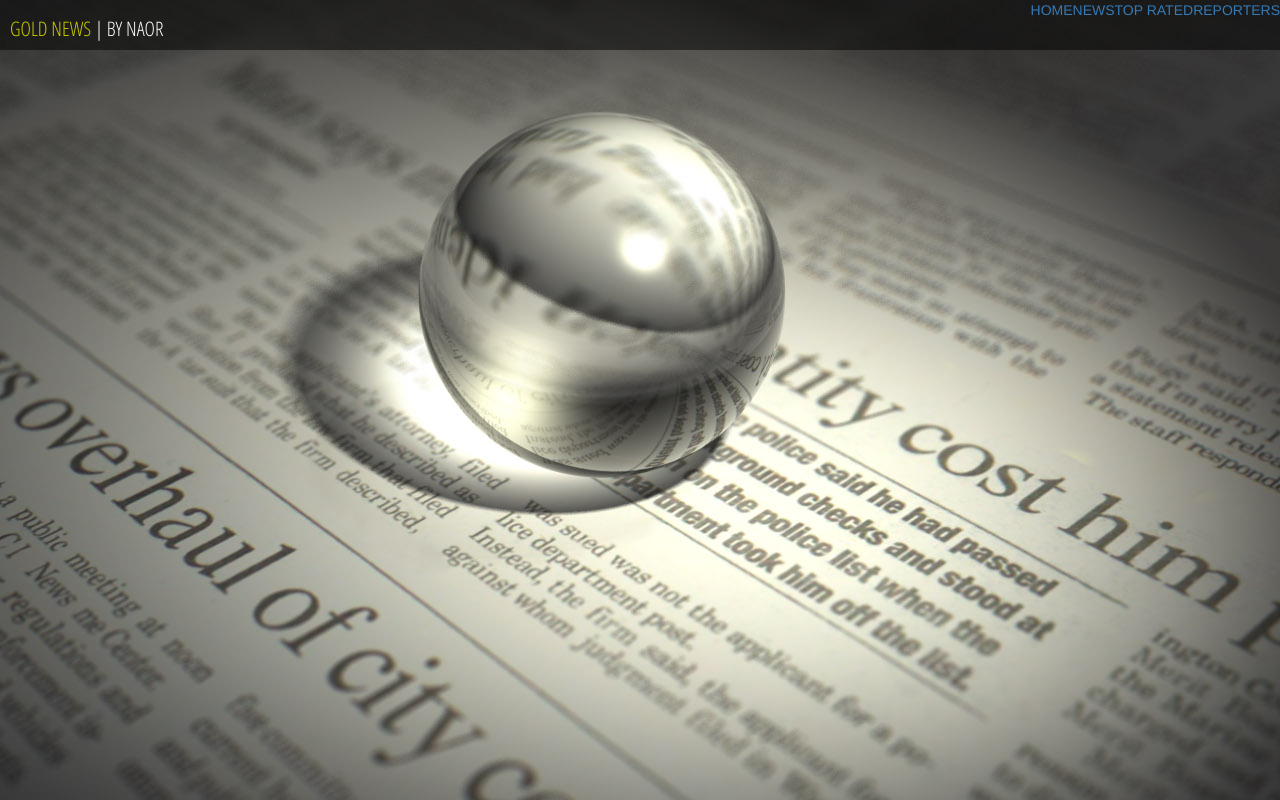
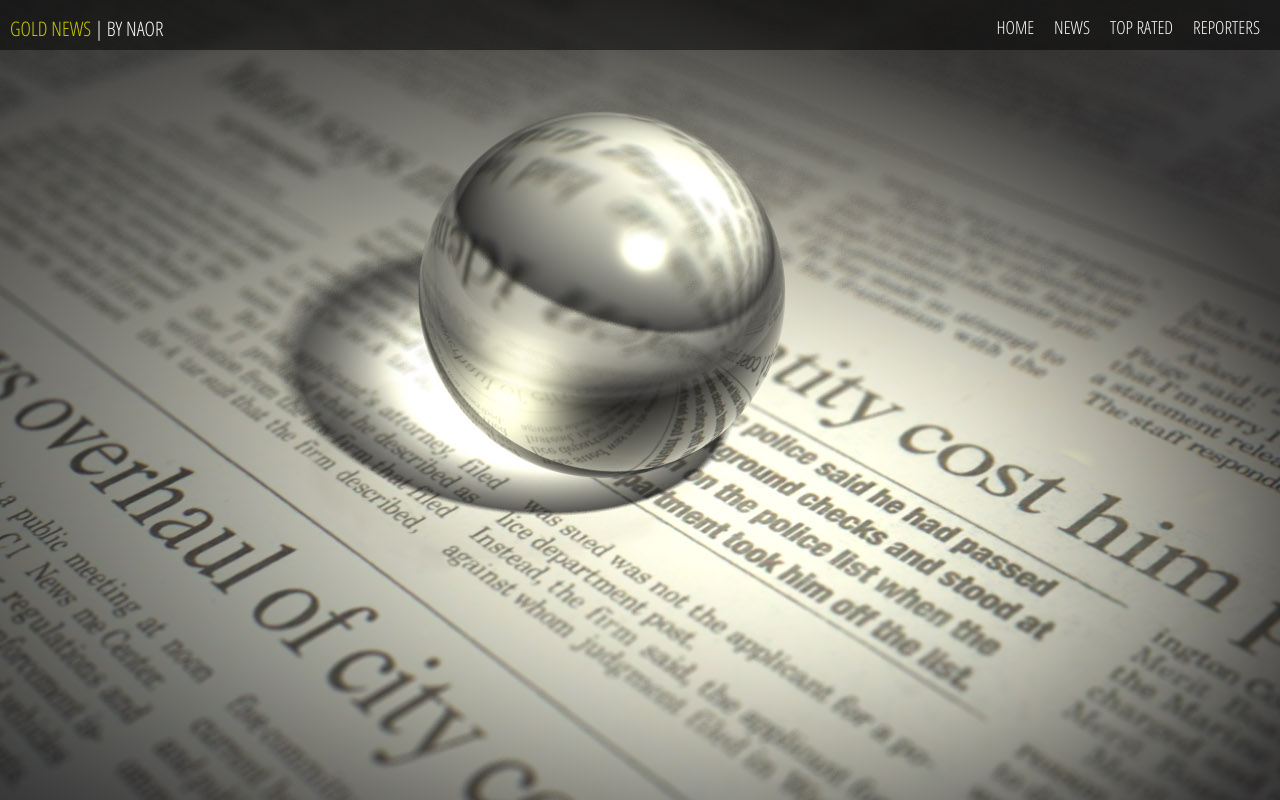
Before and after one commit to NaorHai/angular-vod-gold-news, an Angular app: page / in a window 1280 px wide. Built offline with nearby package versions, Linux system fonts and the light colour scheme.

Commit message:
styling news,reporters,top-rated components

```diff
--- a/src/app/header/header.component.css
+++ b/src/app/header/header.component.css
@@ -1,6 +1,9 @@
 * {
   margin: 0;
   padding: 0;
+}
+a {
+  display: block;
 }
 @font-face {
   font-family: 'Open Sans Condensed';
@@ -14,23 +17,28 @@
   height: 50px;
 }
 #logo {
-  display: block;
   font-size: 20px;
   width: 155px;
   color: #ffffff;
   font-family: 'Open Sans Condensed', sans-serif;
   margin: 15px 0 0 10px;
 }
-a:hover, a:focus{
-  text-decoration: none;
-  color: #cccc00;
-}
 span {
   color: #cccc00;
 }
 .menu {
-  /*float: right;*/
-  /*background: red;*/
+  float: right;
+}
+.menu a {
+  display: inline-block;
+  margin: 15px 20px 0 0;
+  color: #ffffff;
+  font-family: 'Open Sans Condensed', sans-serif;
+  font-size: 18px;
+}
+.menu a:hover, .menu a:focus{
+  text-decoration: none;
+  color: #cccc00;
 }
 ul{
   list-style: none;
--- a/src/app/header/header.component.html
+++ b/src/app/header/header.component.html
@@ -1,5 +1,5 @@
 <div class="container">
-  <div class="col-md-6"><a id="logo" href="#"><span>GOLD NEWS </span>| BY NAOR</a></div>
+  <div class="col-md-3"><a id="logo" href="#"><span>GOLD NEWS </span>| BY NAOR</a></div>
   <div class="menu col-md-6">
     <ul>
       <li><a routerLink="/home" routerLinkActive="active-link">HOME</a>
```
